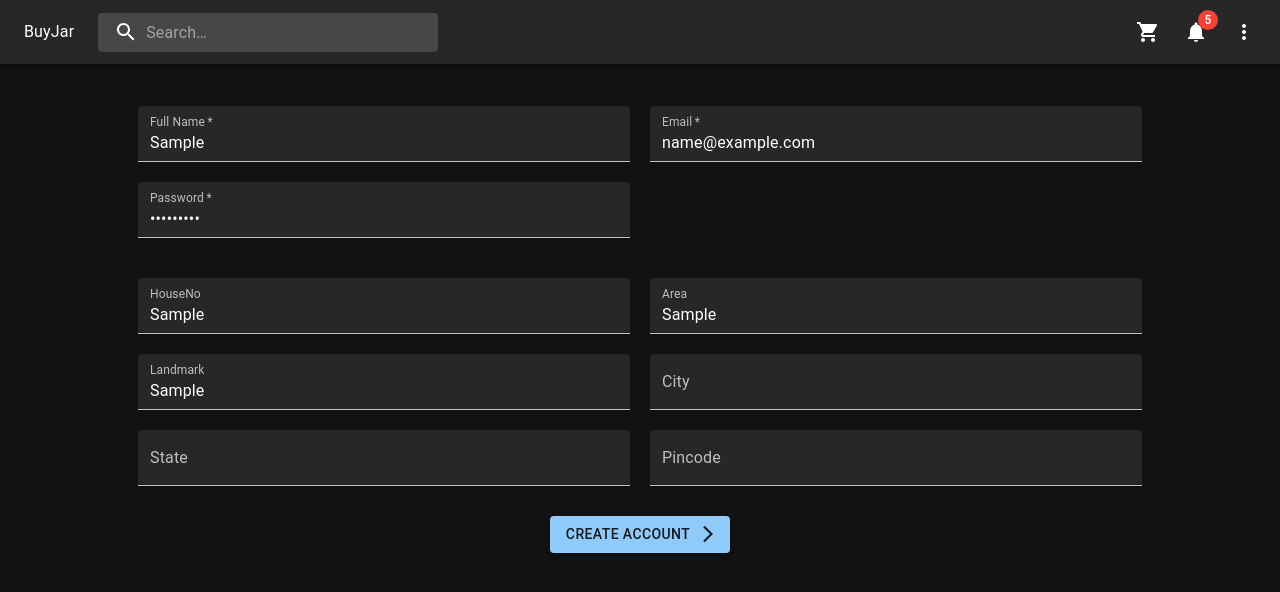
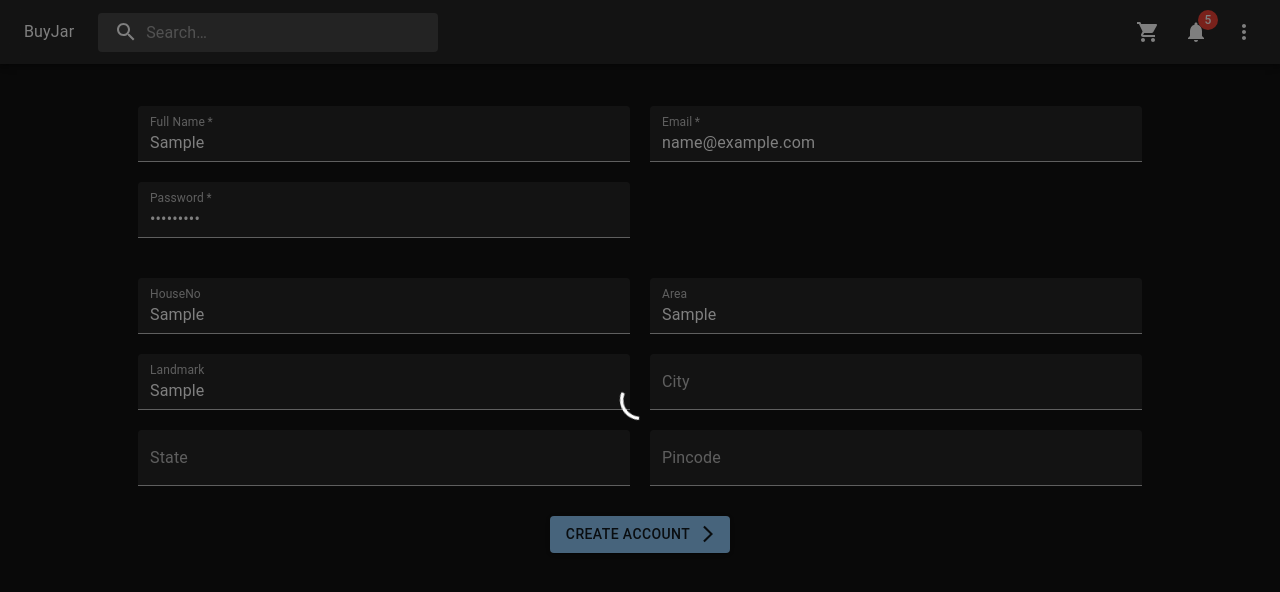
Before and after one commit to am4n-git/Jar-store, a React (Create React App) app: page /signup in a window 1280 px wide. Both pictures are taken after typing "Sample", "name@example.com", "Sample123", "Sample", "Sample", "Sample" into the empty fields and a click on the button "CREATE ACCOUNT". Shown: the top 592 px of the page. Built offline with nearby package versions, Linux system fonts and the light colour scheme; no server answers.

Commit message:
show loader when signup calls

```diff
--- a/src/Components/SignUp.js
+++ b/src/Components/SignUp.js
@@ -8,6 +8,7 @@ function SignUp() {
   const [email, setEmail] = useState("");
   const [password, setPassword] = useState("");
   const [fullName, setFullName] = useState("");
+  const [load, setLoad] = useState(false);
   const [error, setError] = useState({
     fullName: false,
     email: false,
@@ -34,6 +35,7 @@ function SignUp() {
   // }
 
   function handleSignUp() {
+    setLoad(true);
     axios
       .post("https://jar-store-server.vercel.app/user/create", {
         fullName: fullName,
@@ -52,6 +54,7 @@ function SignUp() {
       })
       .then((response) => {
         console.log(response);
+        setLoad(false);
         setIsLoggedIn(true);
       })
       .catch((error) => {
@@ -60,6 +63,12 @@ function SignUp() {
   }
   return (
     <div className="login-container">
+      <Mui.Backdrop
+        sx={{ color: "#fff", zIndex: (theme) => theme.zIndex.drawer + 1 }}
+        open={load}
+      >
+        <Mui.CircularProgress color="inherit" />
+      </Mui.Backdrop>
       <div className="login-fields-container">
         <Mui.TextField
           id="fullName"
```
